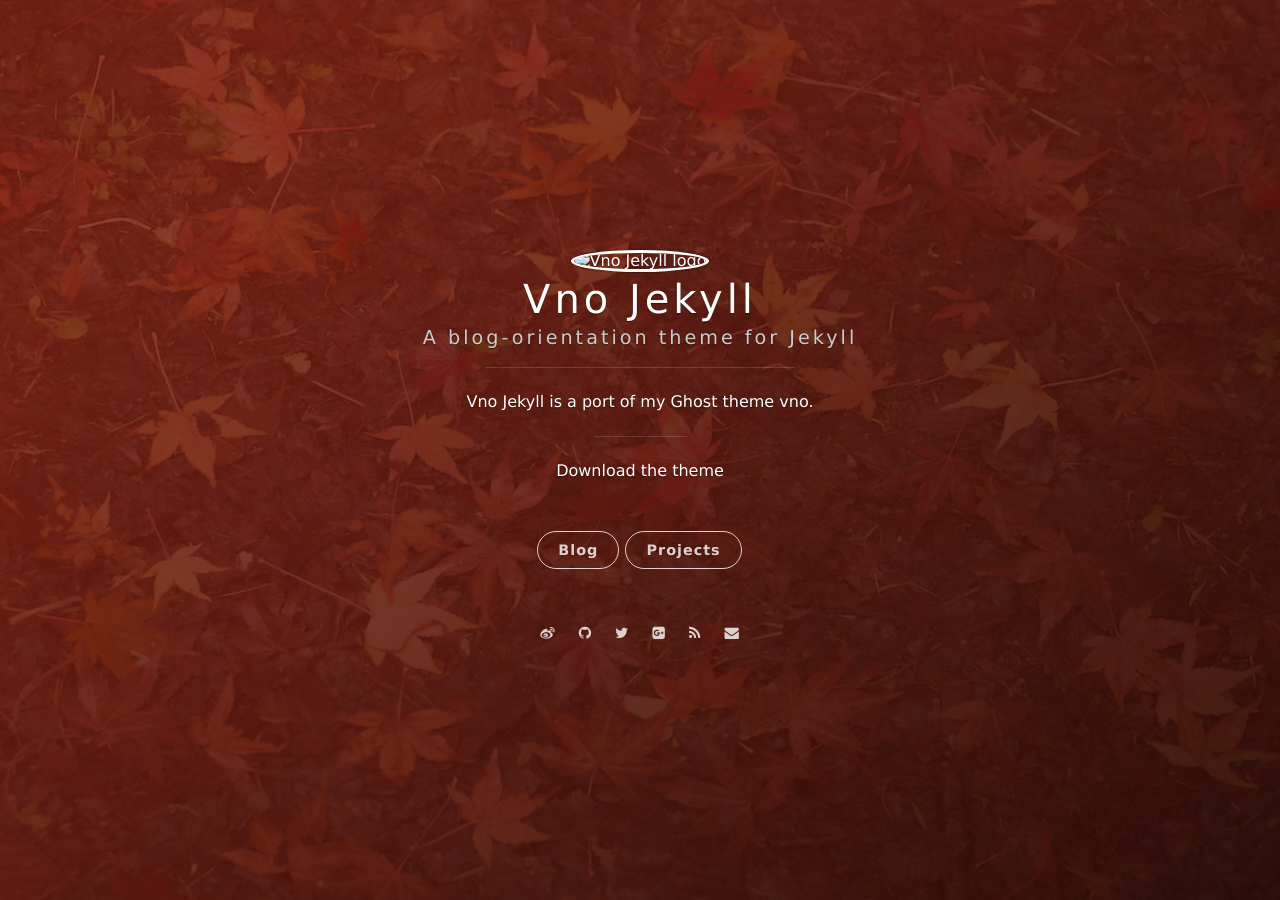
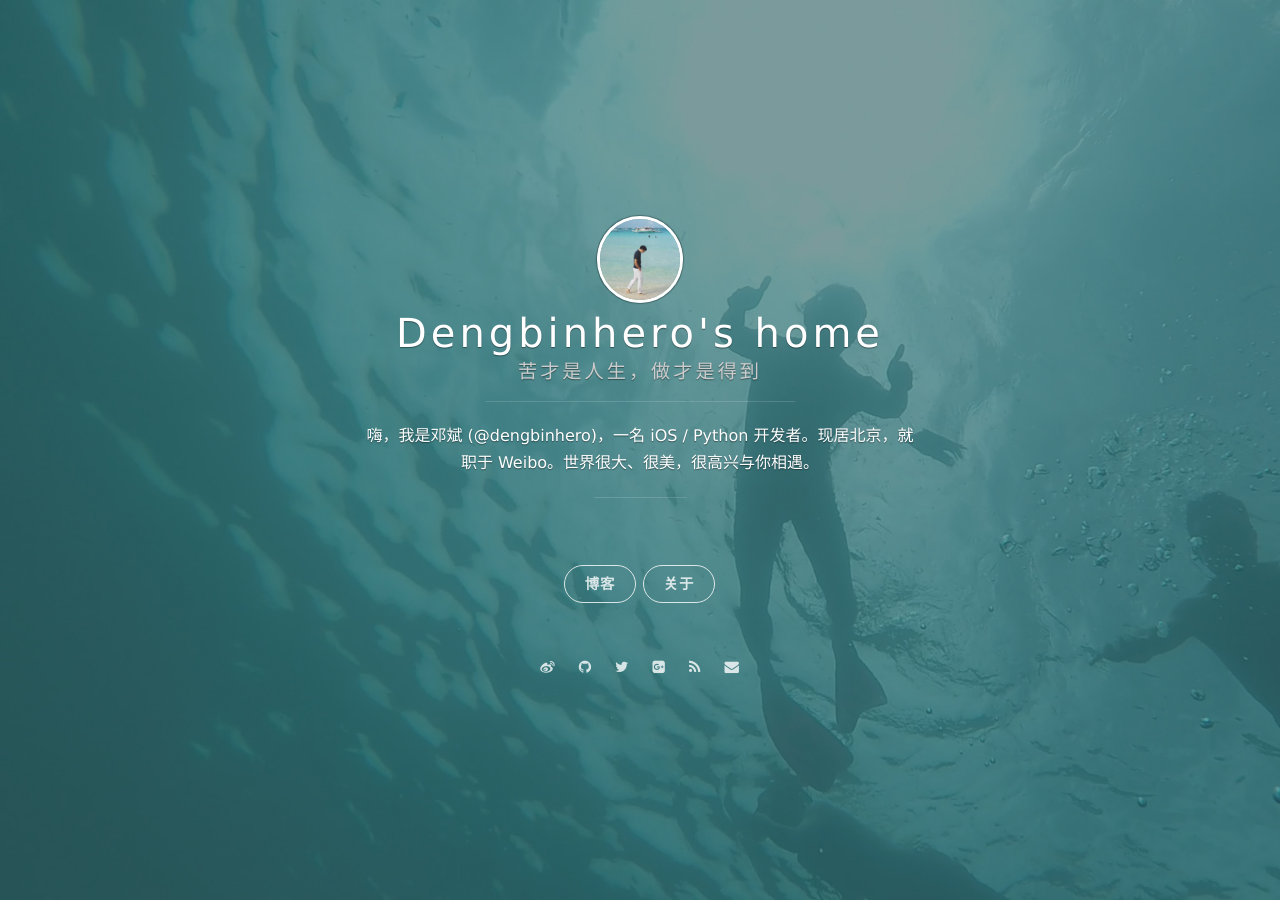
Before and after one commit to dengbinhero/dengbinhero.github.io, a Jekyll site: the page built from index.html, in a window 1280 px wide. Built offline with Jekyll 4.4.1, drawn with Linux system fonts in a browser that asks for light colours; nearby versions of some CDN libraries; the list of posts is cut into pages by our own code.

Commit message:
自我介绍 && 微博发版

```diff
--- a/_config.yml
+++ b/_config.yml
@@ -1,8 +1,8 @@
 # Basic
-title: Vno Jekyll
-subtitle: A blog-orientation theme for Jekyll
-welcome_message: <a href="https://github.com/onevcat/vno-jekyll" target="_blank">Download the theme</a>
-description: Vno Jekyll is a port of my Ghost theme vno.
+title: Dengbinhero's home
+subtitle: 苦才是人生，做才是得到
+# welcome_message: <a href="https://github.com/onevcat/vno-jekyll" target="_blank">Download the theme</a>
+description: 嗨，我是邓斌 (@dengbinhero)，一名 iOS / Python 开发者。现居北京，就职于 Weibo。世界很大、很美，很高兴与你相遇。
 creator: <a href="http://onev.cat">@onevcat</a>
 
 url: "http://vno.onevcat.com"
@@ -13,16 +13,16 @@ permalink: /:year/:month/:title/
 highlighter: rouge
 
 # supported colors: blue, green, purple, red, orange or slate. If you need clear, leave it empty.
-cover_color: red
+# cover_color: purple
 
 # The blog button should not be removed.
 blog_button:
-    title: Blog
+    title: 博客
     description: Visit blog
 
 # Navigation buttons in the front page.
 nav:
-    - {title: Projects, description: My Projects, url: 'http://project.onevcat.com'}
+    - {title: 关于, description: My Projects, href: "/2017/07/about/"}
     # - {title: Another Button, description: A button, url: 'http://example.com'}
 
 # Pagination
@@ -37,7 +37,7 @@ comment:
 
 # Social
 social:
-    weibo: dengbinhero
+    weibo: 邓盛斌
     github: dengbinhero
     twitter: dengbinhero
     gplus: 107108267983477358170
```
Also changed, not shown: _posts/2011-09-14-about.markdown (added, +51 -0 lines), _posts/2016-02-15-sample-post.markdown (deleted, +0 -25 lines), _posts/2016-02-16-hello-world-vno.markdown (deleted, +0 -45 lines), _posts/2017-07-14-ios-weibo-release-manage.markdown (added, +37 -0 lines), assets/images/2017/release_1.png (added), assets/images/2017/release_2.png (added), assets/images/2017/release_3.png (added), assets/images/2017/release_4.png (added), assets/images/2017/release_5.png (added), assets/images/2017/release_6.png (added), assets/images/About_avatar.jpg (added), assets/images/avatar.jpeg (deleted), assets/images/avatar.jpg (added), assets/images/background-cover.jpg.
